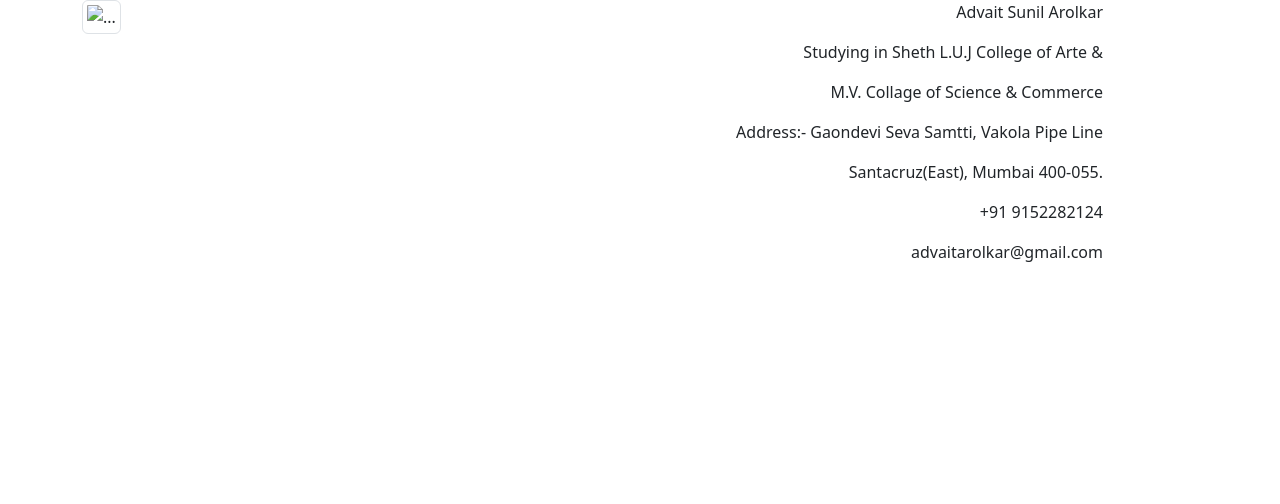
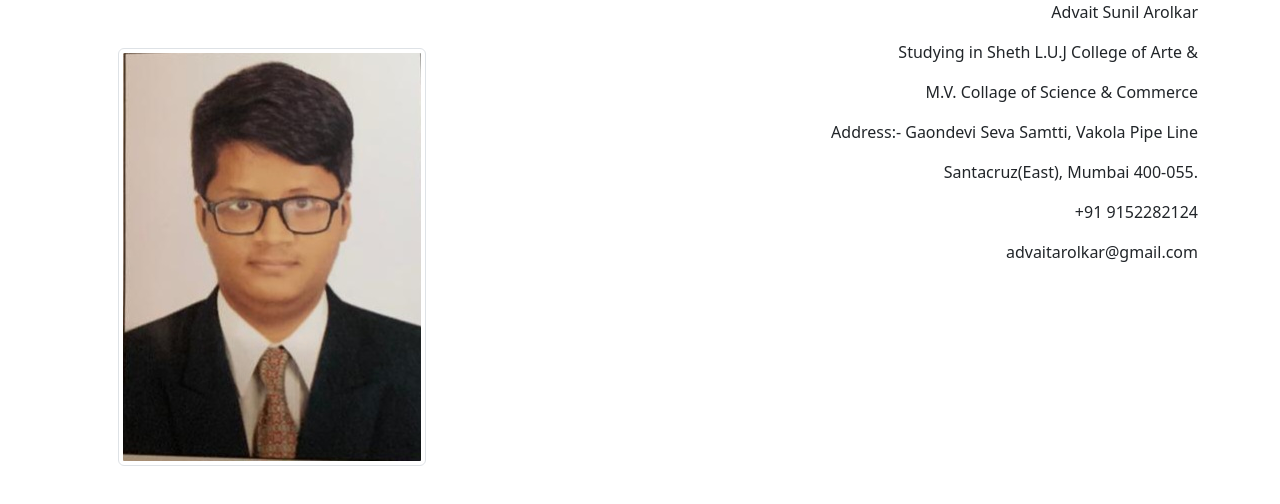
Before and after one commit to Advaittt24/Resume, a plain HTML site: page index.html in a window 1280 px wide. Drawn offline with nearby package versions, Linux system fonts and the light colour scheme.

Commit message:
little update

```diff
--- a/index.html
+++ b/index.html
@@ -10,8 +10,8 @@
 <body>
     <div class="container">
         <div class="row">
-            <div class="col-sm-4">
-                <img src="img/" class="img-thumbnail"  alt="...">
+            <div class="col-sm-5 p-5">
+                <img src="img/photo.jpg" width="auto" class="img-thumbnail"  alt="...">
             </div>
             <div class="col-sm-7 text-end ">
             <!--Grid column-->
@@ -41,6 +41,7 @@
                 </li>
             </ul>
             <!--Grid column-->
+
             </div>
         </div>
     </div>
```
Also changed, not shown: img/photo.jpg (added), 1 other file.
